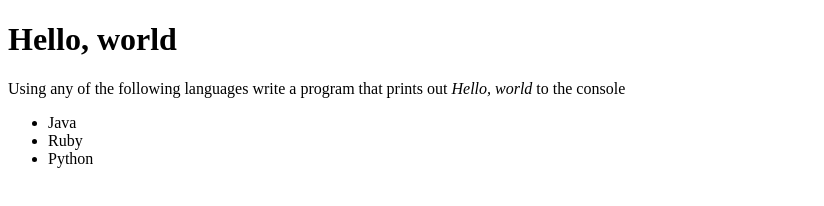
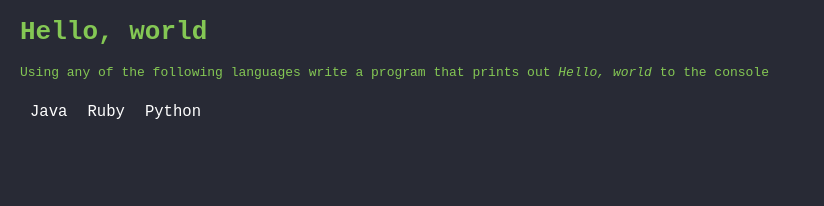
Before and after one commit to kutloano-01/web-dev-refresher, a plain HTML site: page index.html in a window 1280 px wide. Shown: the whole page, without its empty margins (0-824 px from the left). Drawn offline with Linux system fonts and the light colour scheme.

Commit message:
added HTML, CSS and JS

```diff
--- /dev/null
+++ b/css/styles-1.css
@@ -0,0 +1,50 @@
+/*
+ * Style the body of the document to have margin of 20 pixels on the left.
+ * All content will be shifted by 20px from the left.
+ */
+body {
+  margin-left: 20px;
+}
+
+/* Style the level 1 headings to use the sans-serif font configured in the browser.
+ * Also, make the colour navy blue.
+ */
+h1 {
+  font-family: sans-serif;
+  color: navy;
+}
+
+/*
+ * Paragraph content should be rendered with a proportionally larger font size
+ */
+p {
+  font-size: larger;
+}
+
+/*
+ * The unordered list should have a padding of 10 pixels above and below it.
+ * Also, limit the width of the list to be 30% of the browser window width.
+ * Then add a border around the entire list that is 1px wide, solid line and grey in color.
+ */
+ul {
+  padding-top: 10px;
+  padding-bottom: 10px;
+  width: 30%;
+  border: 1px solid grey;
+}
+
+/*
+ * Each list item should have a margin of 10px all around it.
+ */
+ul li {
+  margin: 10px;
+}
+
+/*
+ * Make the emphasis text bold and a background color that is light yellow (RGB hexadecimal value #ffffe0).
+ */
+em {
+  background-color: #ffffe0;
+  font-weight: bold;
+  font-family: sans-serif;
+}
--- /dev/null
+++ b/css/styles-2.css
@@ -0,0 +1,60 @@
+/*
+ * Setting the style for the body means that all text content
+ * will default to the specified style.
+ */
+body {
+  /* All text will be 20px from the left */
+  margin-left: 20px;
+
+  /* Make the background a dark grey */
+  background-color: #282a35;
+
+  /* Change all text to be monospaced font by default */
+  font-family: monospace;
+
+  /* Make the font color a shade of green */
+  color: #84c754;
+}
+
+/*
+ * Style the unordered list
+ */
+ul {
+  /* Disable the bullet point markers on the list items */
+  list-style-type: none;
+
+  /* Remove any existing margin and padding space */
+  margin: 0;
+  padding: 0;
+
+  /* Force anything that comes after the list to be below it */
+  overflow:hidden;
+}
+
+/*
+ * Style each list item of every unordered list
+ */
+ul li {
+  /* position left horizontally (instead of vertically one below the other) */
+  float: left;
+
+  /* pad 10 pixels all around the text */
+  padding: 10px;
+
+  /* Increase the font size by 20% relative to the normal size */
+  font-size: 120%;
+
+  /* make the font colour white */
+  color: white;
+}
+
+/*
+ * Declare the style when the mouse is hovered over a list item
+ */
+li:hover {
+  /* Change the font colour to black */
+  color: black;
+
+  /* And change the background colour to a shade of green */
+  background-color: #84c754;
+}
--- a/index.html
+++ b/index.html
@@ -1,21 +1,21 @@
 <!DOCTYPE html>
 <html>
-
     <head>
         <title>Hello, hello</title>
+        <link rel="stylesheet" href="css/styles-2.css"/>
+	<script src="js/update.js" defer></script>
     </head>
-
     <body>
         <h1>Hello, world</h1>
+        <p>Using any of the following languages
+            write a program that prints out <em>Hello, world</em>
+             to the console</p>
 
-        <p>Using any of the following languages write a program
-           that prints out <em>Hello, world</em>
-           to the console</p>
-
-        <ul>
-	    <li>Java</li>
+	<ul id="languages">
+            <li>Java</li>
 	    <li>Ruby</li>
 	    <li>Python</li>
         </ul>
+	<p id="selection"></p>
     </body>
 </html>
--- /dev/null
+++ b/js/simple.js
@@ -0,0 +1,6 @@
+var ul = document.getElementById("languages");
+
+ul.onclick = function(event) {
+  var li = event.target;
+  alert(li.innerHTML);
+}
--- /dev/null
+++ b/js/update.js
@@ -0,0 +1,7 @@
+var ul = document.getElementById("languages");
+
+ul.onclick = function(event) {
+  var language = event.target.innerHTML;
+  var selection = document.getElementById("selection");
+  selection.innerHTML = "You chose " + language;
+}
```
